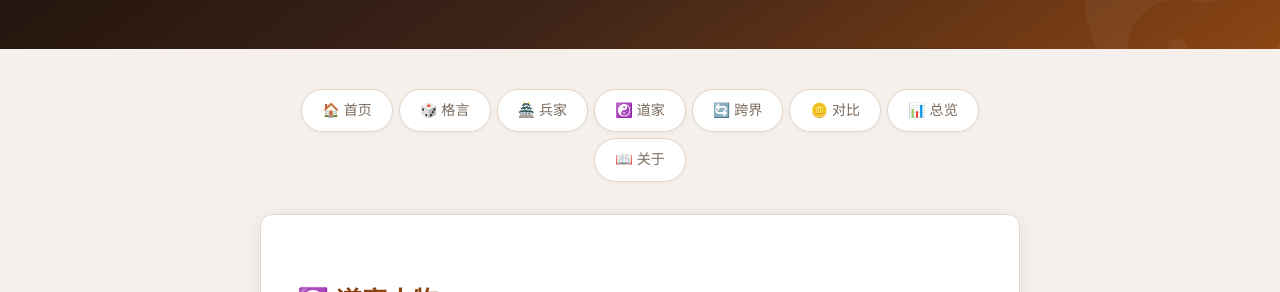
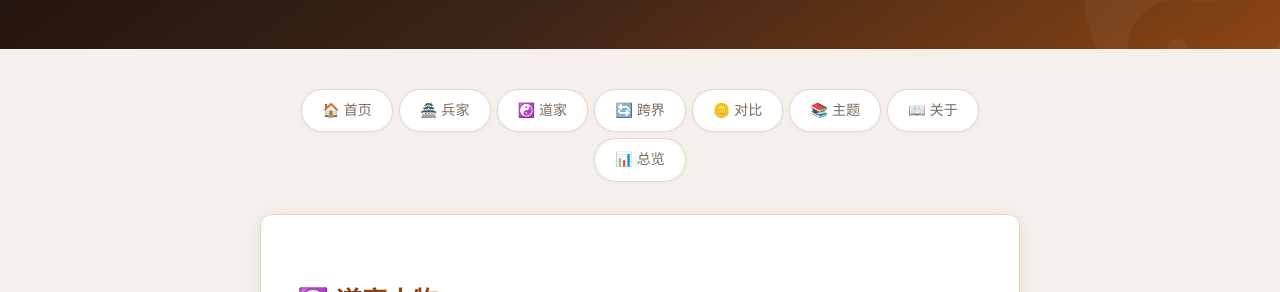
Before and after one commit to phoenixlucky/tao-of-strategy, a Jekyll site: the page people/daojia/index.html, which Jekyll copies as it is, in a window 1280 px wide. Shown: the part 163-455 px from the top of the page. Built offline with Jekyll 4.4.1, drawn with Linux system fonts in a browser that asks for light colours.

Commit message:
🔗 统一所有页面的导航栏：全部包含兵家/道家/跨界/主题入口

```diff
--- a/index.html
+++ b/index.html
@@ -27,7 +27,6 @@
       <a href="comparison.html">🪙 对比</a>
       <a href="overview.html">📚 主题</a>
       <a href="about.html">📖 关于</a>
-      <a href="overview.html">📊 总览</a>
     </nav>
 
     <!-- Loading -->
--- a/people/bingjia/index.html
+++ b/people/bingjia/index.html
@@ -16,13 +16,13 @@
   <div class="container">
     <nav>
       <a href="/tao-of-strategy/">🏠 首页</a>
-      <a href="/tao-of-strategy/index.html">🎲 格言</a>
-      <a href="index.html">🏯 兵家</a>
+      <a href="/tao-of-strategy/people/bingjia/index.html">🏯 兵家</a>
       <a href="/tao-of-strategy/people/daojia/index.html">☯️ 道家</a>
       <a href="/tao-of-strategy/people/crossover/index.html">🔄 跨界</a>
       <a href="/tao-of-strategy/comparison.html">🪙 对比</a>
+      <a href="/tao-of-strategy/overview.html">📚 主题</a>
+      <a href="/tao-of-strategy/about.html">📖 关于</a>
       <a href="/tao-of-strategy/overview.html">📊 总览</a>
-      <a href="/tao-of-strategy/about.html">📖 关于</a>
     </nav>
     <main class="markdown-content">
       <h1>⚔️🛡️ 兵家人物</h1>
--- a/people/crossover/index.html
+++ b/people/crossover/index.html
@@ -16,13 +16,13 @@
   <div class="container">
     <nav>
       <a href="/tao-of-strategy/">🏠 首页</a>
-      <a href="/tao-of-strategy/index.html">🎲 格言</a>
       <a href="/tao-of-strategy/people/bingjia/index.html">🏯 兵家</a>
       <a href="/tao-of-strategy/people/daojia/index.html">☯️ 道家</a>
-      <a href="index.html">🔄 跨界</a>
+      <a href="/tao-of-strategy/people/crossover/index.html">🔄 跨界</a>
       <a href="/tao-of-strategy/comparison.html">🪙 对比</a>
+      <a href="/tao-of-strategy/overview.html">📚 主题</a>
+      <a href="/tao-of-strategy/about.html">📖 关于</a>
       <a href="/tao-of-strategy/overview.html">📊 总览</a>
-      <a href="/tao-of-strategy/about.html">📖 关于</a>
     </nav>
     <main class="markdown-content">
       <h1>🔄 跨界人物</h1>
--- a/people/daojia/index.html
+++ b/people/daojia/index.html
@@ -16,13 +16,13 @@
   <div class="container">
     <nav>
       <a href="/tao-of-strategy/">🏠 首页</a>
-      <a href="/tao-of-strategy/index.html">🎲 格言</a>
       <a href="/tao-of-strategy/people/bingjia/index.html">🏯 兵家</a>
-      <a href="index.html">☯️ 道家</a>
+      <a href="/tao-of-strategy/people/daojia/index.html">☯️ 道家</a>
       <a href="/tao-of-strategy/people/crossover/index.html">🔄 跨界</a>
       <a href="/tao-of-strategy/comparison.html">🪙 对比</a>
+      <a href="/tao-of-strategy/overview.html">📚 主题</a>
+      <a href="/tao-of-strategy/about.html">📖 关于</a>
       <a href="/tao-of-strategy/overview.html">📊 总览</a>
-      <a href="/tao-of-strategy/about.html">📖 关于</a>
     </nav>
     <main class="markdown-content">
       <h1>☯️ 道家人物</h1>
```
Also changed, not shown: _layouts/default.html (+5 -2 lines).
